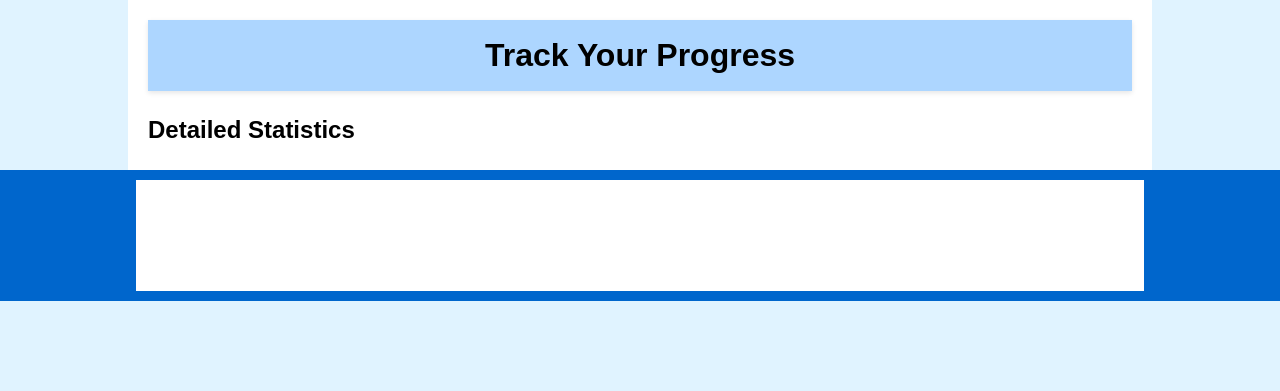
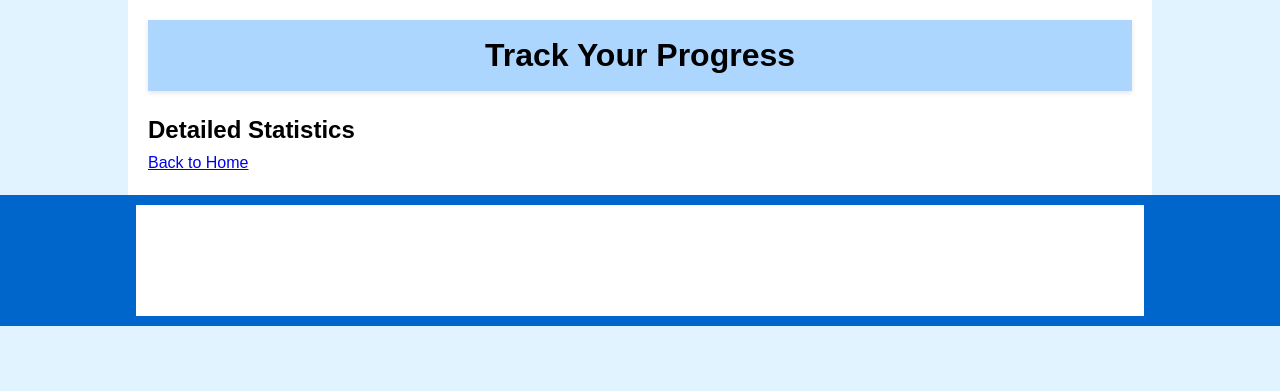
Before and after one commit to HamzaMalikyar/Memorization-Checker, a PHP site: page /track_progress.php in a window 1280 px wide. Shown: the top 391 px of the page. Run offline with PHP 8.4, Linux system fonts and the light colour scheme; a user stored in the database is signed in; data that the repository does not hold is empty.

Commit message:
Update track_progress.php, added back to home button

```diff
--- a/track_progress.php
+++ b/track_progress.php
@@ -106,6 +106,7 @@ $conn->close();
             </div>
         <?php endforeach; ?>
     </section>
+    <a href="home.php" class="back-btn">Back to Home</a>
 </div>
 
 <footer>
```
